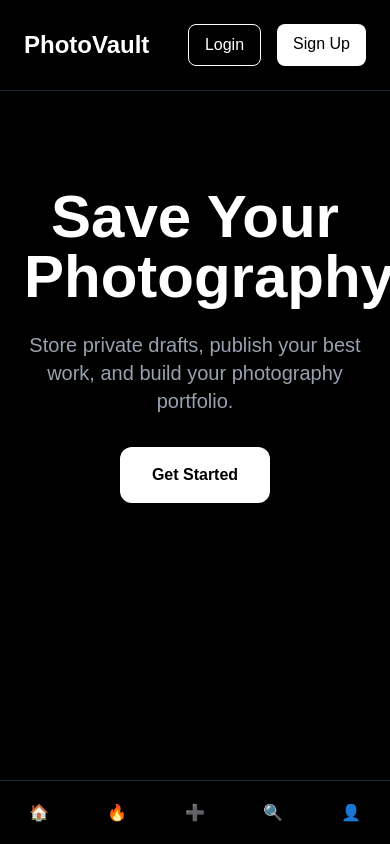
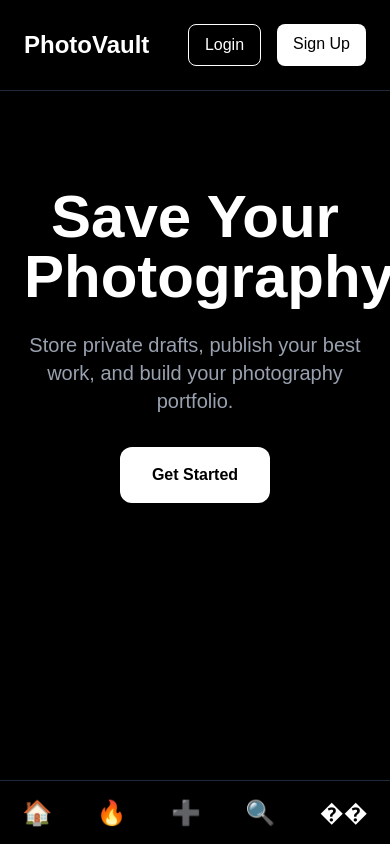
Before and after one commit to KALYANSIDDAMALLA/Photo-Vault, a Next.js app: page / in a window 390 px wide. Built offline with nearby package versions, Linux system fonts and the light colour scheme.

Commit message:
fix mobile nav

```diff
--- a/app/components/MobileNav.tsx
+++ b/app/components/MobileNav.tsx
@@ -4,26 +4,26 @@ import Link from "next/link";
 
 export default function MobileNav() {
   return (
-    <div className="fixed bottom-0 left-0 right-0 bg-black border-t border-gray-800 flex justify-around items-center h-16 z-50">
+    <div className="fixed bottom-0 left-0 right-0 h-16 bg-black border-t border-gray-800 flex justify-around items-center z-[9999]">
 
-      <Link href="/explore">
+      <Link href="/explore" className="text-white text-2xl">
         🏠
       </Link>
 
-      <Link href="/trending">
+      <Link href="/trending" className="text-white text-2xl">
         🔥
       </Link>
 
-      <Link href="/photoupload">
+      <Link href="/photoupload" className="text-white text-2xl">
         ➕
       </Link>
 
-      <Link href="/search">
+      <Link href="/search" className="text-white text-2xl">
         🔍
       </Link>
 
-      <Link href="/profile">
-        👤
+      <Link href="/profile" className="text-white text-2xl">
+        ��
       </Link>
 
     </div>
```
